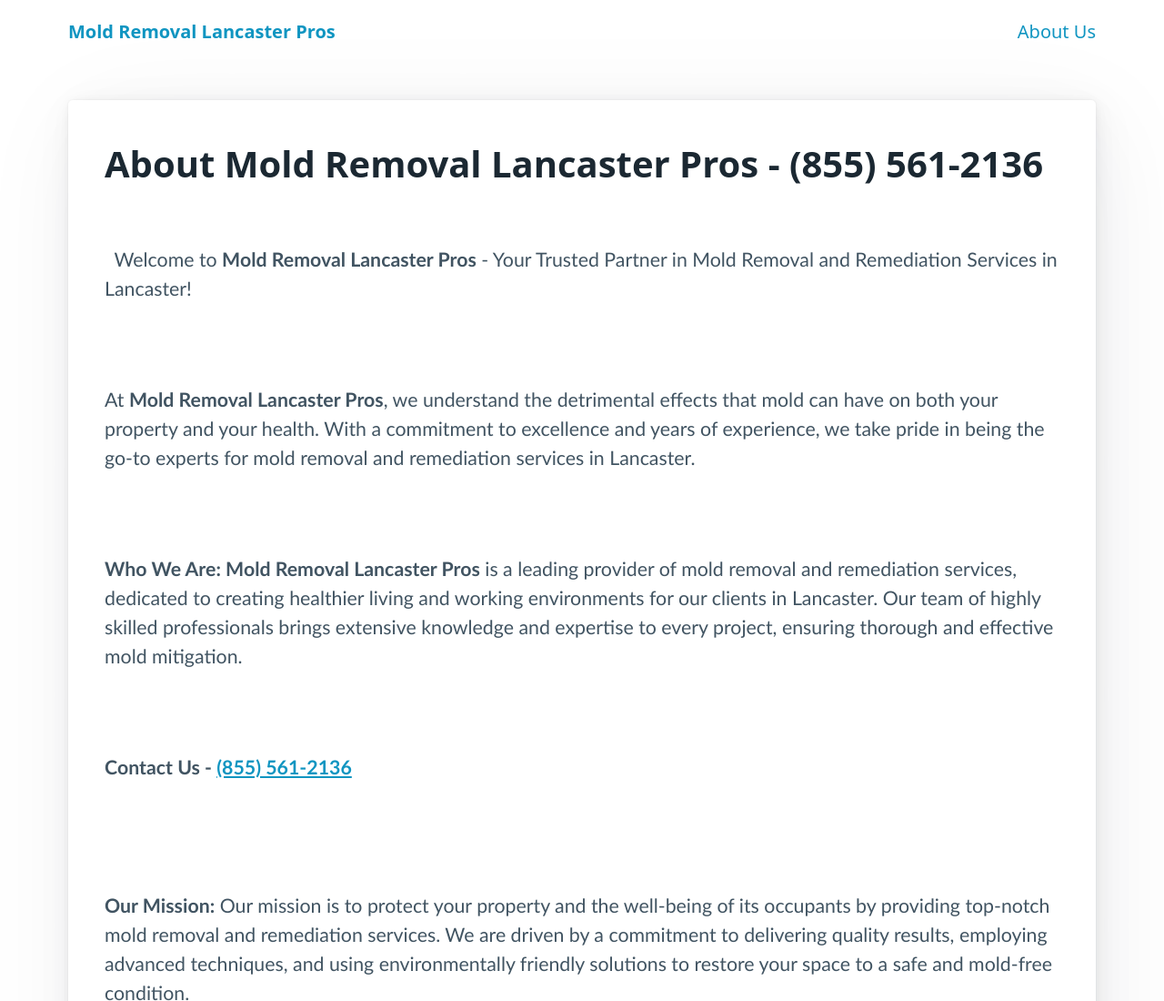
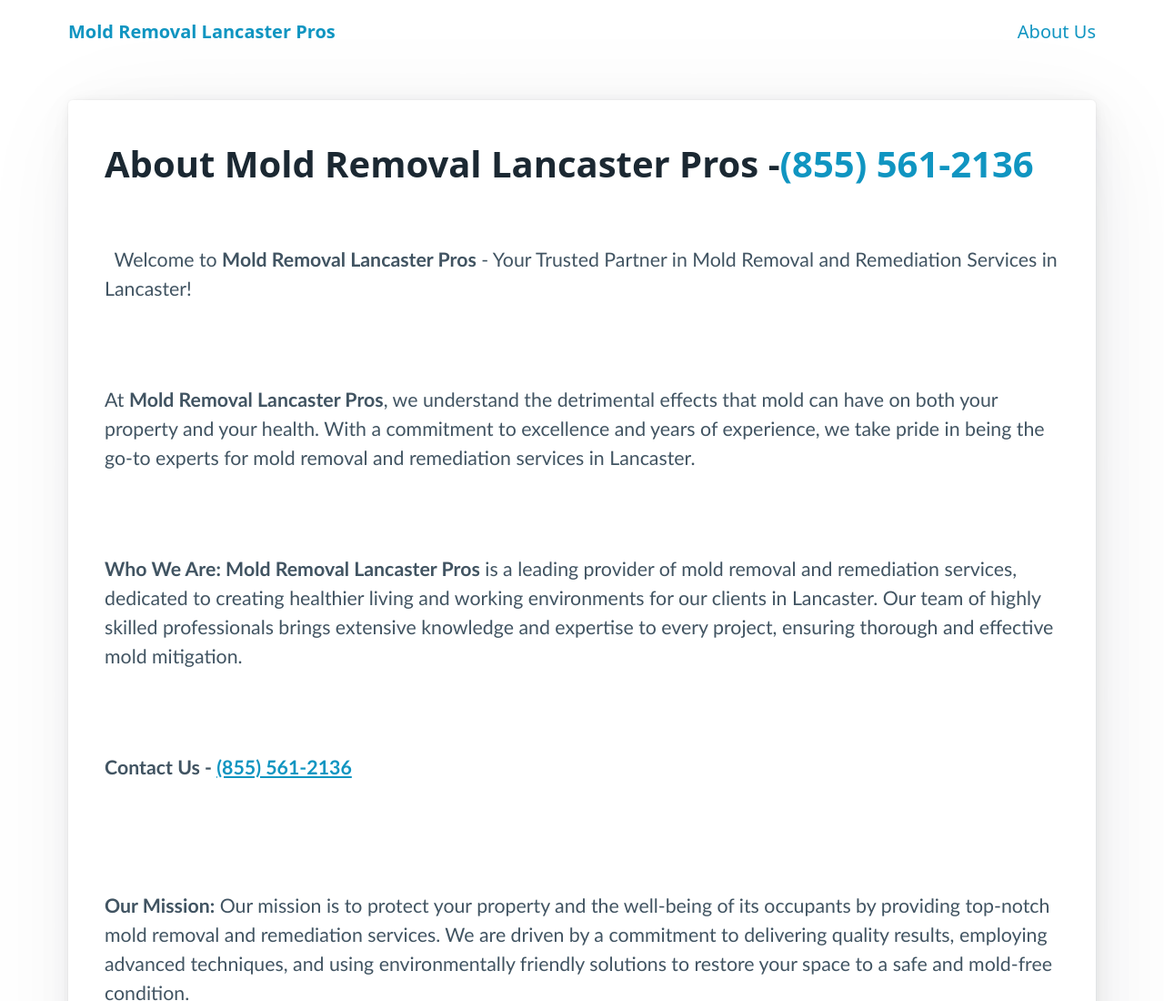
Before and after one commit to wolhun/moldremovallancaster, a plain HTML site: page about-us.html in a window 1280 px wide. Shown: the top 1100 px of the page at 91% size. Drawn offline with Linux system fonts and the light colour scheme.

Commit message:
Update about-us.html

```diff
--- a/about-us.html
+++ b/about-us.html
@@ -22,7 +22,7 @@
     </header>
         <main class="container">
             <article>
-               <h1>About Mold Removal Lancaster Pros - (855) 561-2136</h1>
+               <h1>About Mold Removal Lancaster Pros -<a href="tel:+1%20(855)%20561-2136">(855) 561-2136</a></h1>
 
                <p><span style="display:none">&nbsp;</span>&nbsp;&nbsp;<span style="font-size:16pt"><span style="font-family:Calibri,sans-serif">Welcome to <strong>Mold Removal Lancaster Pros</strong> - Your Trusted Partner in Mold Removal and Remediation Services in Lancaster!</span></span></p>
 
```
